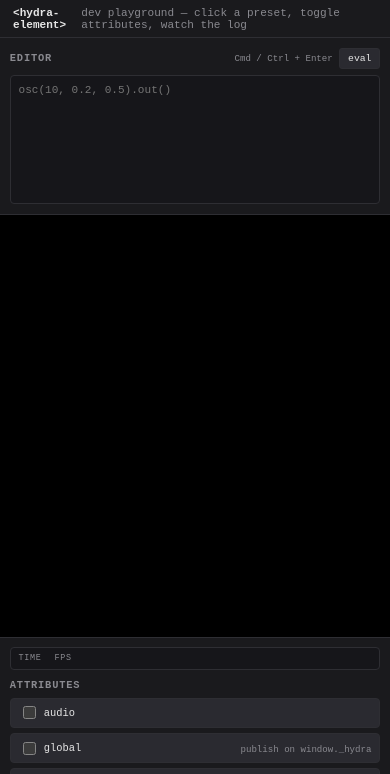
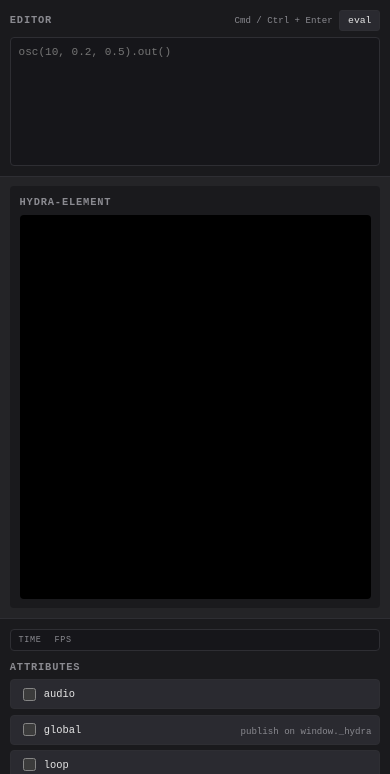
Before and after one commit to jdomizz/hydra-element, a website built with Vite: page index.html in a window 390 px wide. Shown: the top 774 px of the page. Built offline with nearby package versions, Linux system fonts and the light colour scheme; what hydra-synth would draw is missing.

Commit message:
feat(playground): wrap canvas in panel card with title; remove top header
The center pane now mirrors the editor/log pattern: a .panel with an
h2 title ('hydra-element') and a content area below. The canvas sits
inside a .canvas-wrap with rounded black background so the hydra render
looks like a card on the page background.

The .app__header is gone — the title lived only in the chrome and the
three-panel grid was restructured from 'auto 1fr' rows to a single 1fr
row. Mobile media query updated to match.

```diff
--- a/index.html
+++ b/index.html
@@ -11,11 +11,6 @@
   </head>
   <body>
     <main class="app">
-      <header class="app__header">
-        <strong>&lt;hydra-element&gt;</strong>
-        <span>dev playground — click a preset, toggle attributes, watch the log</span>
-      </header>
-
       <aside class="app__left">
         <section class="panel panel--editor">
           <header class="editor__head">
@@ -35,7 +30,12 @@
       </aside>
 
       <section class="app__center">
-        <hydra-element></hydra-element>
+        <section class="panel panel--canvas">
+          <h2 class="panel__title">hydra-element</h2>
+          <div class="canvas-wrap">
+            <hydra-element></hydra-element>
+          </div>
+        </section>
       </section>
 
       <aside class="app__right">
--- a/playground.css
+++ b/playground.css
@@ -31,29 +31,13 @@ body {
 .app {
   display: grid;
   grid-template-columns: 28fr 44fr 28fr;
-  grid-template-rows: auto 1fr;
+  grid-template-rows: 1fr;
   grid-template-areas:
-    'header header header'
     'left center right';
   width: 100vw;
   height: 100vh;
   gap: 1px;
   background-color: var(--panel-border);
-}
-
-.app__header {
-  grid-area: header;
-  padding: 0.5rem 1rem;
-  background: var(--panel-bg);
-  color: var(--muted);
-  font-size: 0.85rem;
-  display: flex;
-  align-items: center;
-  justify-content: space-between;
-}
-
-.app__header strong {
-  color: var(--fg);
 }
 
 .app__left {
@@ -69,17 +53,41 @@ body {
 .app__center {
   grid-area: center;
   position: relative;
-  background: #000;
+  background: var(--bg);
   display: flex;
   flex-direction: column;
+  padding: 0.75rem;
   min-height: 0;
 }
 
-.app__center hydra-element {
+.panel--canvas {
   flex: 1 1 auto;
-  width: 100%;
+  min-height: 0;
+  background: var(--panel-bg);
+  border-radius: 4px;
+  padding: 0.75rem;
+  display: flex;
+  flex-direction: column;
+}
+
+.panel__title {
+  margin: 0 0 0.5rem 0;
+}
+
+.canvas-wrap {
+  flex: 1 1 auto;
   display: flex;
   min-height: 0;
+  background: #000;
+  border-radius: 4px;
+  overflow: hidden;
+}
+
+.canvas-wrap hydra-element {
+  flex: 1 1 auto;
+  display: flex;
+  min-height: 0;
+  width: 100%;
 }
 
 .app__right {
@@ -357,7 +365,6 @@ body {
     grid-template-columns: 1fr;
     grid-template-rows: auto auto 50vh auto;
     grid-template-areas:
-      'header'
       'left'
       'center'
       'right';
@@ -374,6 +381,10 @@ body {
     min-height: 12rem;
   }
 
+  .panel--canvas {
+    min-height: 50vh;
+  }
+
   .panel--log {
     min-height: 12rem;
   }
```
